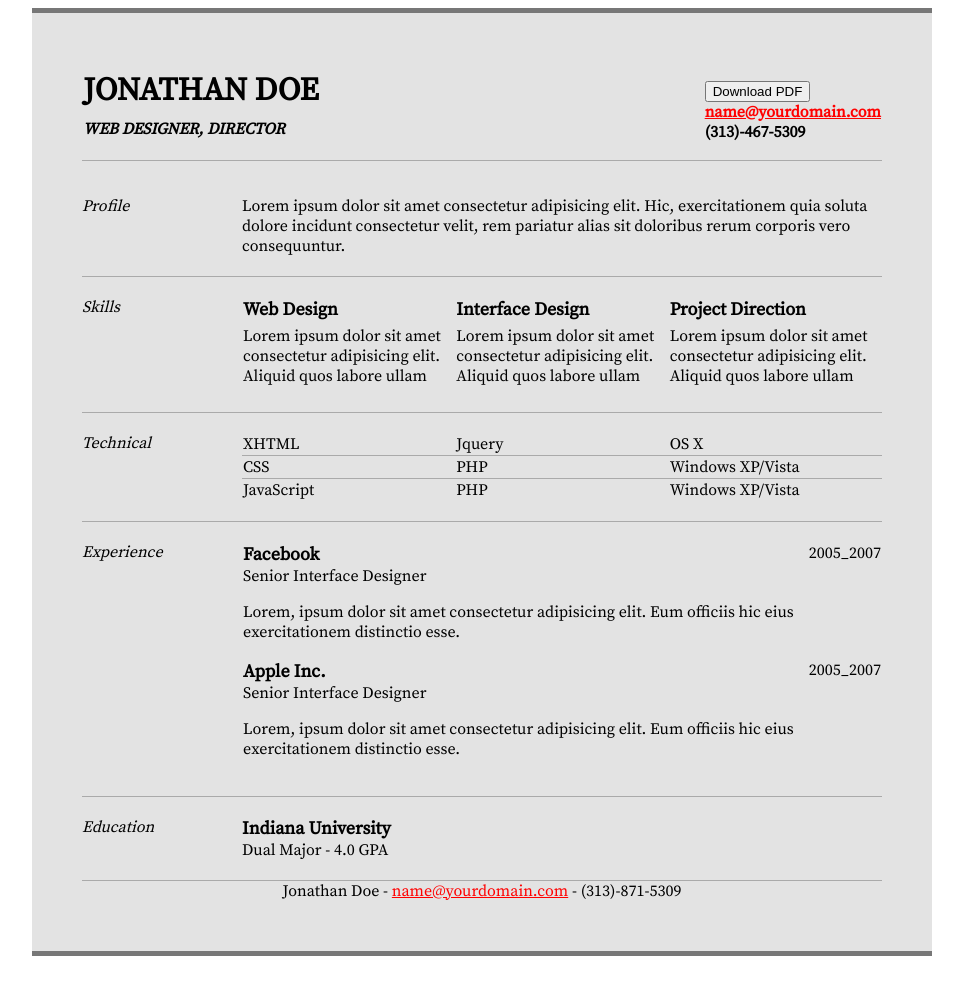
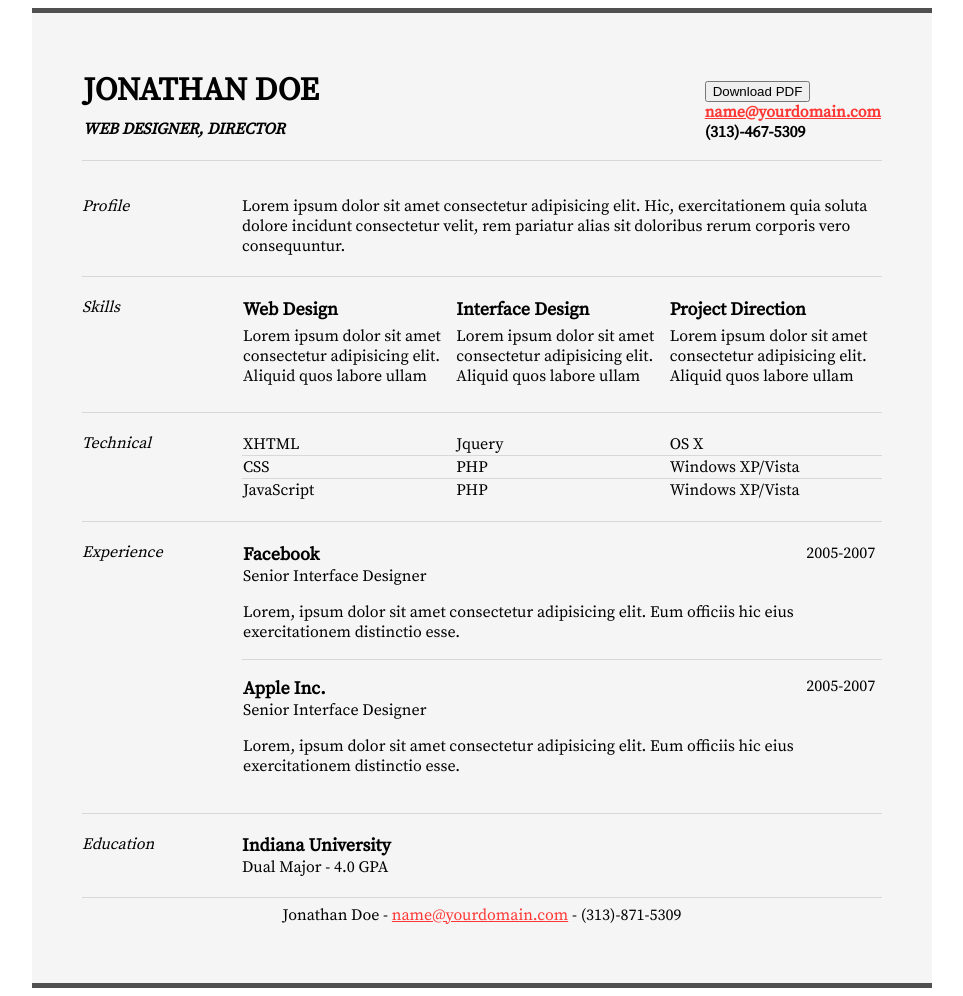
Before and after one commit to theNoobCoder123/ResumeMockupHTML, a plain HTML site: page index.html in a window 1280 px wide. Shown: the whole page, without its empty margins (158-1121 px from the left). Before the commit the page ends 964 px from the top, so only its background shows below. Drawn offline with Linux system fonts and the light colour scheme.

Commit message:
Done with final touches. Used exact colors by checking with color picker.

```diff
--- a/index.html
+++ b/index.html
@@ -40,9 +40,9 @@
         </style>
     </head>
     <body>
-    <div style="width: 800px; margin: auto; padding: 50px; border: 5px solid #777777; border-left: none; border-right: none; background-color: #e3e3e3;">
+        <div style="width: 800px; margin: auto; padding: 50px; border: 5px solid #505050; border-left: none; border-right: none; background-color: #f5f5f5;">
             <header>
-            <table style="border-bottom: 1px solid #AAAAAA;">
+                <table style="border-bottom: 1px solid #d8d8d8;">
                     <tr>
                         <th style="width: 80%;">
                             <h1 style="margin: 0; line-height: 55px;">
@@ -54,7 +54,7 @@
                         </th>
                         <th style="vertical-align: middle;">
                             <button style="display: block;">Download PDF</button>
-                        <a href="mailto:name@yourdomain.com" style="color: #FF0000;">name@yourdomain.com</a>
+                            <a href="mailto:name@yourdomain.com" style="color: #ff3835;">name@yourdomain.com</a>
                             <span style="display: block;">(313)-467-5309</span>
                         </th>
                     </tr>
@@ -62,7 +62,7 @@
             </header>
             <main style="padding-top: 15px;">
                 <table>
-                <tr style="border-bottom: 1px solid #AAAAAA;">
+                    <tr style="border-bottom: 1px solid #d8d8d8;">
                         <td class="padding" style="padding: 20px 0px; width: 20%;">
                             <em>Profile</em>
                         </td>
@@ -70,7 +70,7 @@
                             Lorem ipsum dolor sit amet consectetur adipisicing elit. Hic, exercitationem quia soluta dolore incidunt consectetur velit, rem pariatur alias sit doloribus rerum corporis vero consequuntur.
                         </td>
                     </tr>
-                <tr style="border-bottom: 1px solid #AAAAAA;">
+                    <tr style="border-bottom: 1px solid #d8d8d8;">
                         <td class="padding" style="width: 20%;">
                             <em>Skills</em>
                         </td>
@@ -111,13 +111,13 @@
                             </table>
                         </td>
                     </tr>
-                <tr style="border-bottom: 1px solid #AAAAAA;">
+                    <tr style="border-bottom: 1px solid #d8d8d8;">
                         <td class="padding" style="width: 20%;">
                             <em>Technical</em>
                         </td>
                         <td class="padding">
                             <table>
-                            <tr style="border-bottom: 1px solid #AAAAAA;">
+                                <tr style="border-bottom: 1px solid #d8d8d8;">
                                     <td style="width: 33.33%;">
                                         XHTML
                                     </td>
@@ -128,7 +128,7 @@
                                         OS X
                                     </td>
                                 </tr>
-                            <tr style="border-bottom: 1px solid #AAAAAA;">
+                                <tr style="border-bottom: 1px solid #d8d8d8;">
                                     <td>
                                         CSS
                                     </td>
@@ -153,14 +153,14 @@
                             </table>
                         </td>
                     </tr>
-                <tr style="border-bottom: 1px solid #AAAAAA;">
+                    <tr style="border-bottom: 1px solid #d8d8d8;">
                         <td class="padding" style="width: 20%;">
                             <em>Experience</em>
                         </td>
                         <td class="padding">
                             <table>
-                            <tr>
-                                <td>
+                                <tr style="border-bottom: 1px solid #d8d8d8;">
+                                    <td style="width: 88%;">
                                         <div style="font-size: large;">
                                             <strong>
                                                 Facebook
@@ -170,12 +170,12 @@
                                         <p>Lorem, ipsum dolor sit amet consectetur adipisicing elit. Eum officiis hic eius exercitationem distinctio esse.</p>
                                     </td>
                                     <td>
-                                    2005_2007
+                                        2005-2007
                                     </td>
                                 </tr>
                                 <tr>
                                     <td>
-                                    <div style="font-size: large;">
+                                        <div style="font-size: large; margin-top: 16px;">
                                             <strong>
                                                 Apple Inc.
                                             </strong>
@@ -183,14 +183,14 @@
                                         <div>Senior Interface Designer</div>
                                         <p>Lorem, ipsum dolor sit amet consectetur adipisicing elit. Eum officiis hic eius exercitationem distinctio esse.</p>
                                     </td>
-                                <td>
-                                    2005_2007
+                                    <td style="padding-top: 16px;">
+                                        2005-2007
                                     </td>
                                 </tr>
                             </table>
                         </td>
                     </tr>
-                <tr style="border-bottom: 1px solid #AAAAAA;">
+                    <tr style="border-bottom: 1px solid #d8d8d8;">
                         <td class="padding" style="width: 20%;">
                             <em>Education</em>
                         </td>
@@ -205,8 +205,8 @@
                     </tr>
                 </table>
             </main>
-        <footer style="text-align: center;">
-            Jonathan Doe - <a href="mailto:name@yourdomain.com" style="color: #FF0000;">name@yourdomain.com</a> - (313)-871-5309
+            <footer style="text-align: center; line-height: 35px;">
+                Jonathan Doe - <a href="mailto:name@yourdomain.com" style="color: #ff3835;">name@yourdomain.com</a> - (313)-871-5309
             </footer>
         </div>
     </body>
```
Lines whose indentation alone changed are shown as unchanged.
